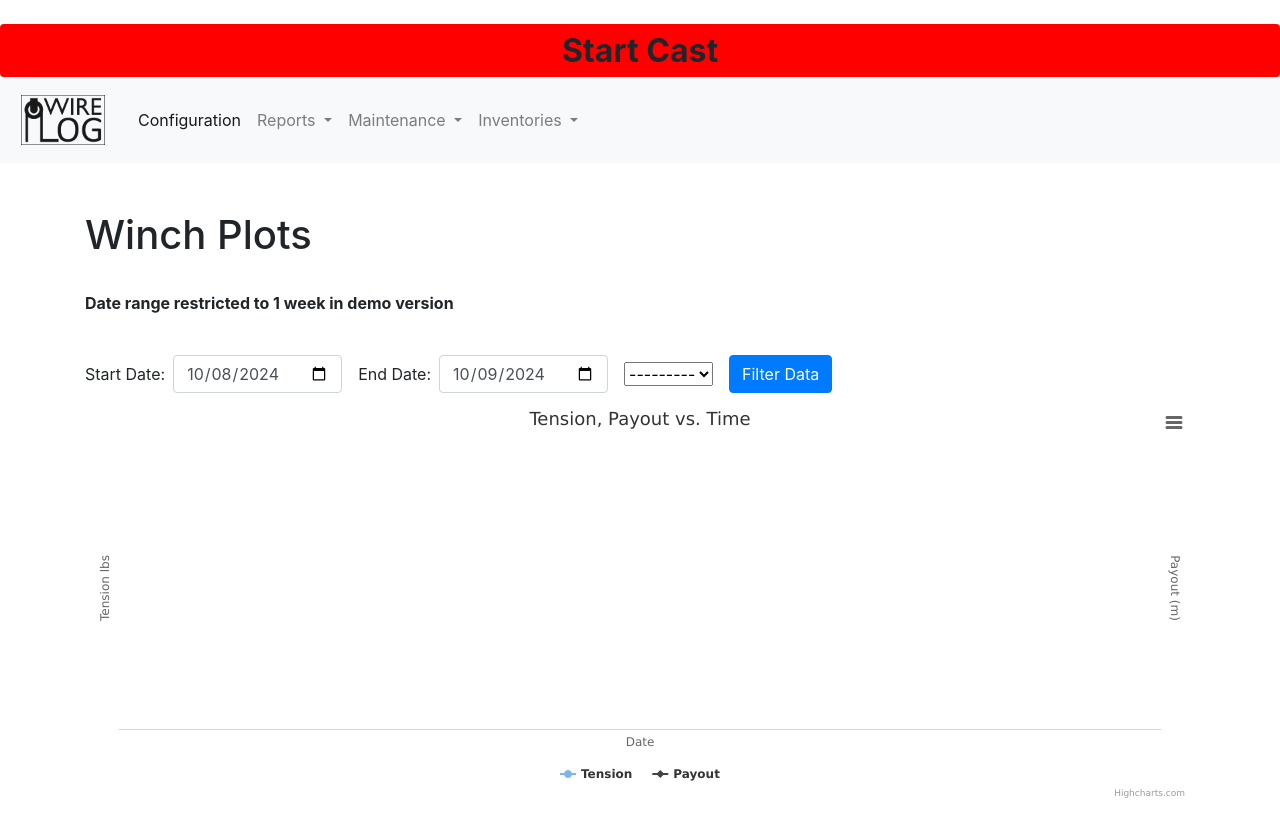
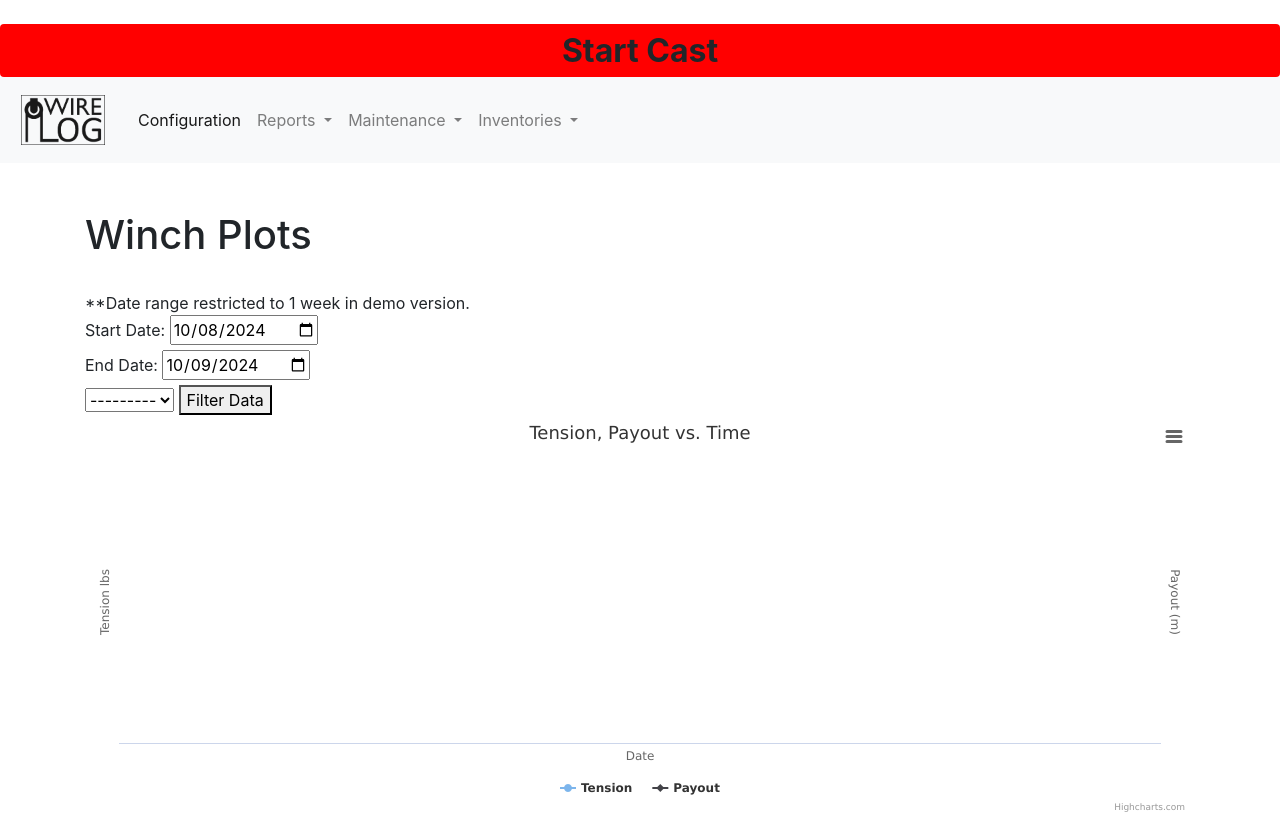
Before and after one commit to bkclarke/winch_logger_rvtec, a Django app: page /wwdb/reports/charts/?start_date=2024-10-02&end_date=None&winch=6 in a window 1280 px wide. Shown: the top 814 px of the page. Run offline with Django 4.2, Linux system fonts and the light colour scheme; data comes from the database, SQL or seed files in the repository; data that the repository does not hold is empty; some libraries are stand-ins or nearby versions.

```diff
--- a/wwdb/templates/wwdb/reports/charts.html
+++ b/wwdb/templates/wwdb/reports/charts.html
@@ -6,24 +6,20 @@
 
 <h1>Winch Plots</h1>
 <br>
-<p><strong>Date range restricted to 1 week in demo version</strong></p>
+**Date range restricted to 1 week in demo version.
 <br>
-<form method="get" onsubmit="return validateDateRange();" class="form-inline">
-    <div class="form-group mb-2">
-        <label for="start_date" class="mr-2">Start Date:</label>
-        <input type="date" id="start_date" name="start_date" class="form-control" value="{{ form.start_date.value|date:'Y-m-d'|default_if_none:'' }}" required>
+<form method="get" onsubmit="return validateDateRange();">
+    <div>
+        <label for="start_date">Start Date:</label>
+        <input type="date" id="start_date" name="start_date" value="{{ form.start_date.value|date:'Y-m-d'|default_if_none:'' }}" required>
     </div>
 
-    <div class="form-group mb-2 ml-3">
-        <label for="end_date" class="mr-2">End Date:</label>
-        <input type="date" id="end_date" name="end_date" class="form-control" value="{{ form.end_date.value|date:'Y-m-d'|default_if_none:'' }}" required>
+    <div>
+        <label for="end_date">End Date:</label>
+        <input type="date" id="end_date" name="end_date" value="{{ form.end_date.value|date:'Y-m-d'|default_if_none:'' }}" required>
     </div>
-
-    <div class="form-group mb-2 ml-3">
-        {{ form.winch }}
-    </div>
-
-    <button type="submit" class="btn btn-primary mb-2 ml-3">Filter Data</button>
+    {{ form.winch }}
+    <button type="submit">Filter Data</button>
 </form>
 <div id="container" style="width: 100%; height: 400px;"></div>
 <br>
@@ -102,18 +98,7 @@
                     data: data_payout.map(function (point) {
                         return [new Date(point.date).getTime(), point.value];
                     })
-                }],
-                // No data option
-                lang: {
-                    noData: "No data during the dates entered for the selected winch."
-                },
-                noData: {
-                    style: {
-                        fontWeight: 'bold',
-                        fontSize: '15px',
-                        color: '#303030'
-                    }
-                }
+                }]
             });
 
             function updateMaxTensionPlotLine(chart) {
@@ -156,8 +141,6 @@
                     xAxis.update({
                         plotLines: []
                     });
-                    // Show no data message if there's no tension data
-                    chart.showNoData();
                 }
             }
         } catch (e) {
```
